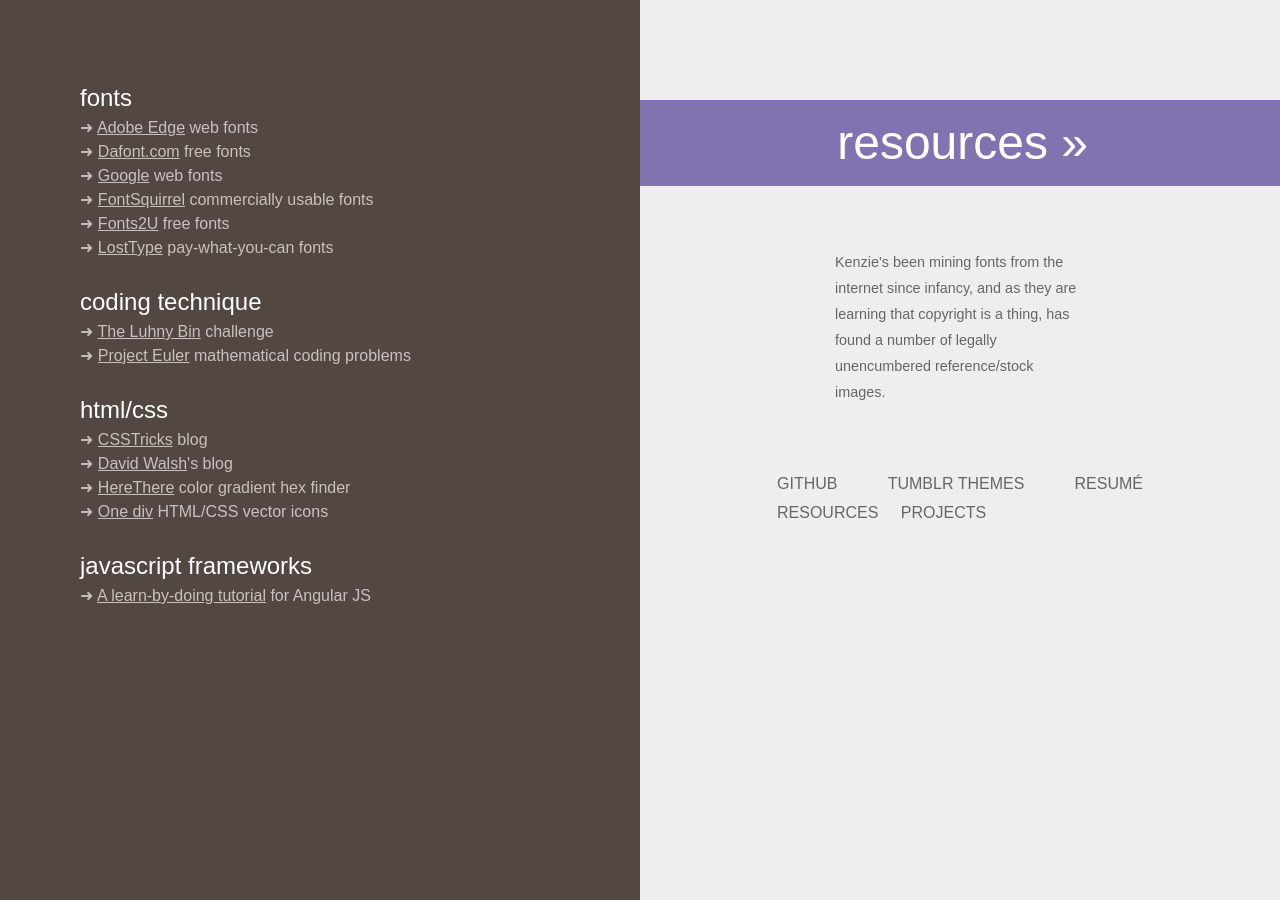
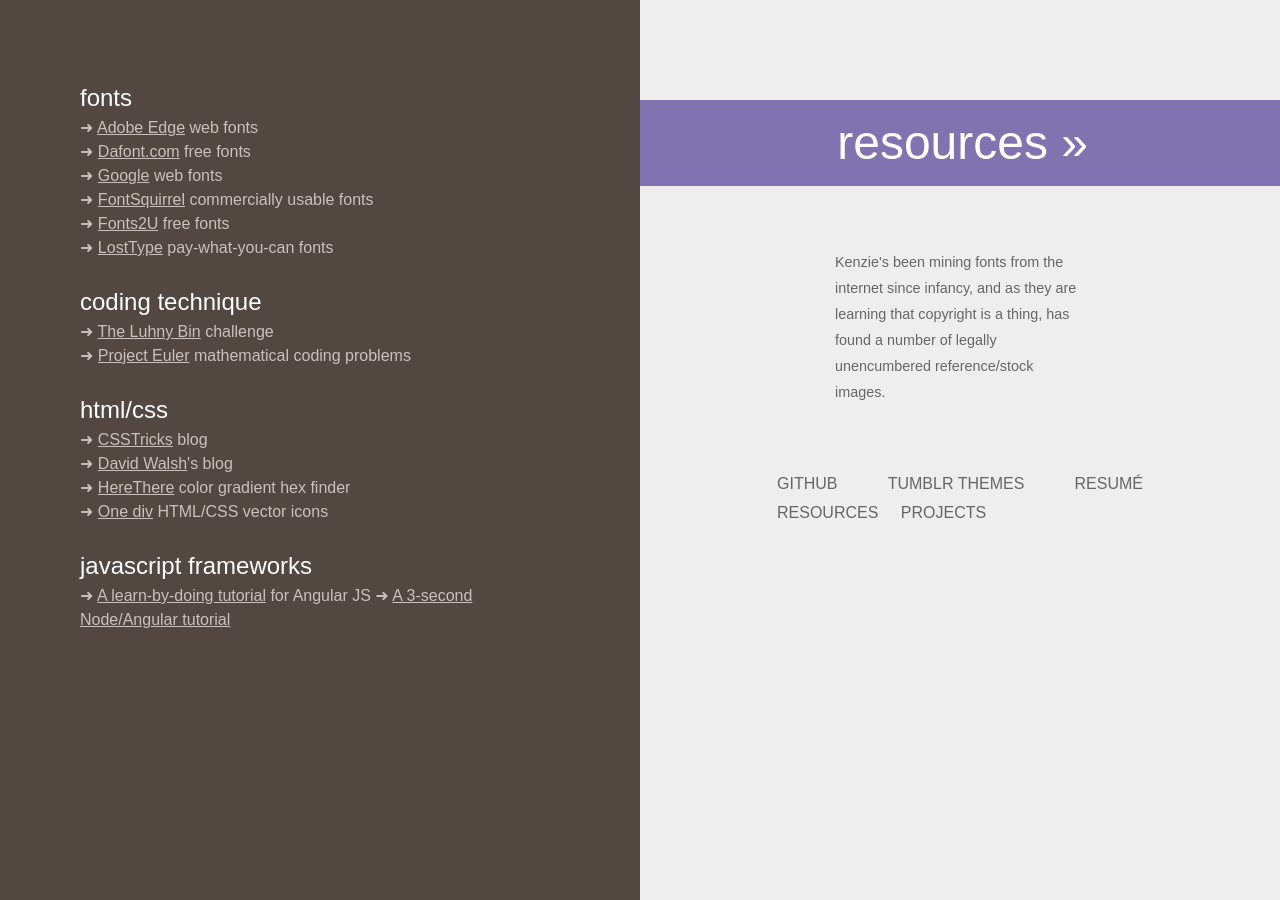
Before and after one commit to kenziebottoms/kenzie-ink-v1, a Jekyll site: the page built from kenzie-resources.md, in a window 1280 px wide. Built offline with Jekyll 4.4.1, drawn with Linux system fonts in a browser that asks for light colours; nearby versions of some CDN libraries; library files that are not in the unit come from our copies.

Commit message:
added node/angular tut to resources

```diff
--- a/_includes/kenzie-resources.html
+++ b/_includes/kenzie-resources.html
@@ -16,4 +16,5 @@
     &#10140; <a href="http://one-div.com/" target="_blank">One div</a> HTML/CSS vector icons<br/>
     <br/><h2>javascript frameworks</h2>
     &#10140; <a href="http://tutorialzine.com/2013/08/learn-angularjs-5-examples/" target="_blank">A learn-by-doing tutorial</a> for Angular JS
+    &#10140; <a href="http://www.tutorialspoint.com/nodejs/nodejs_express_framework.htm" target="_blank">A 3-second Node/Angular tutorial</a>
 </div>
```
